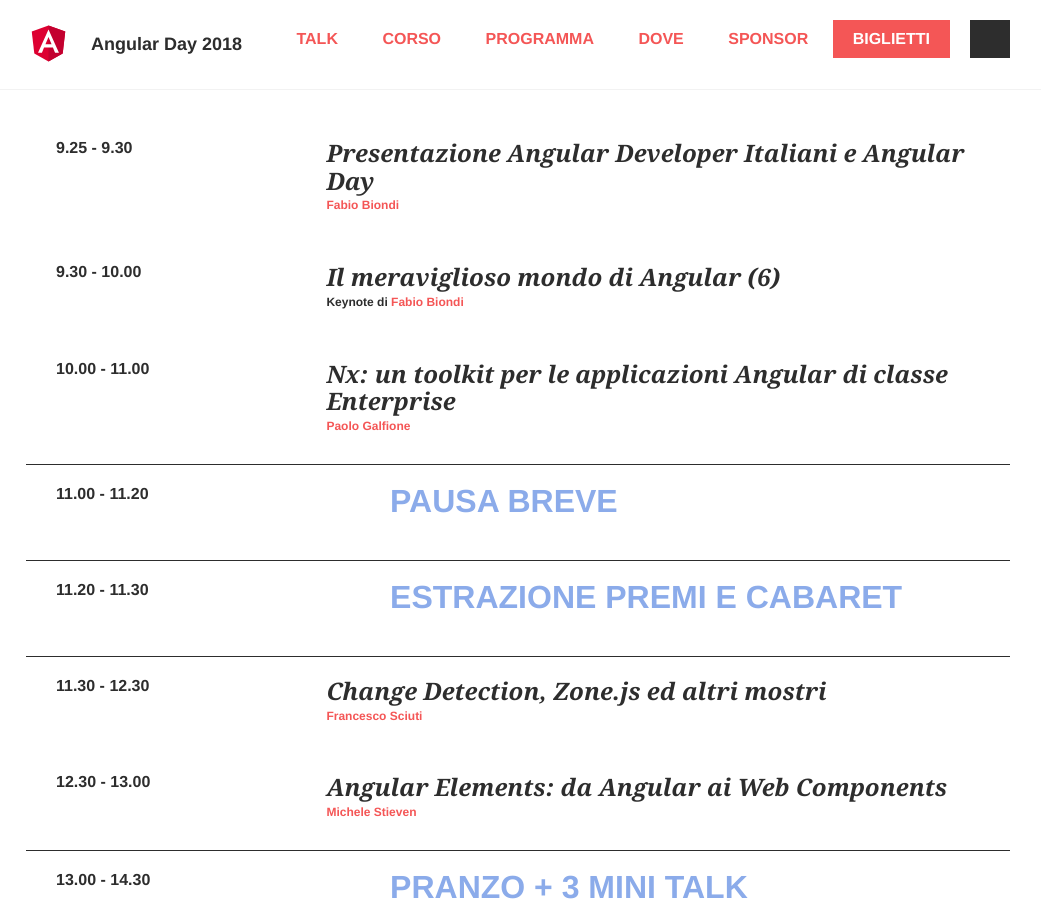
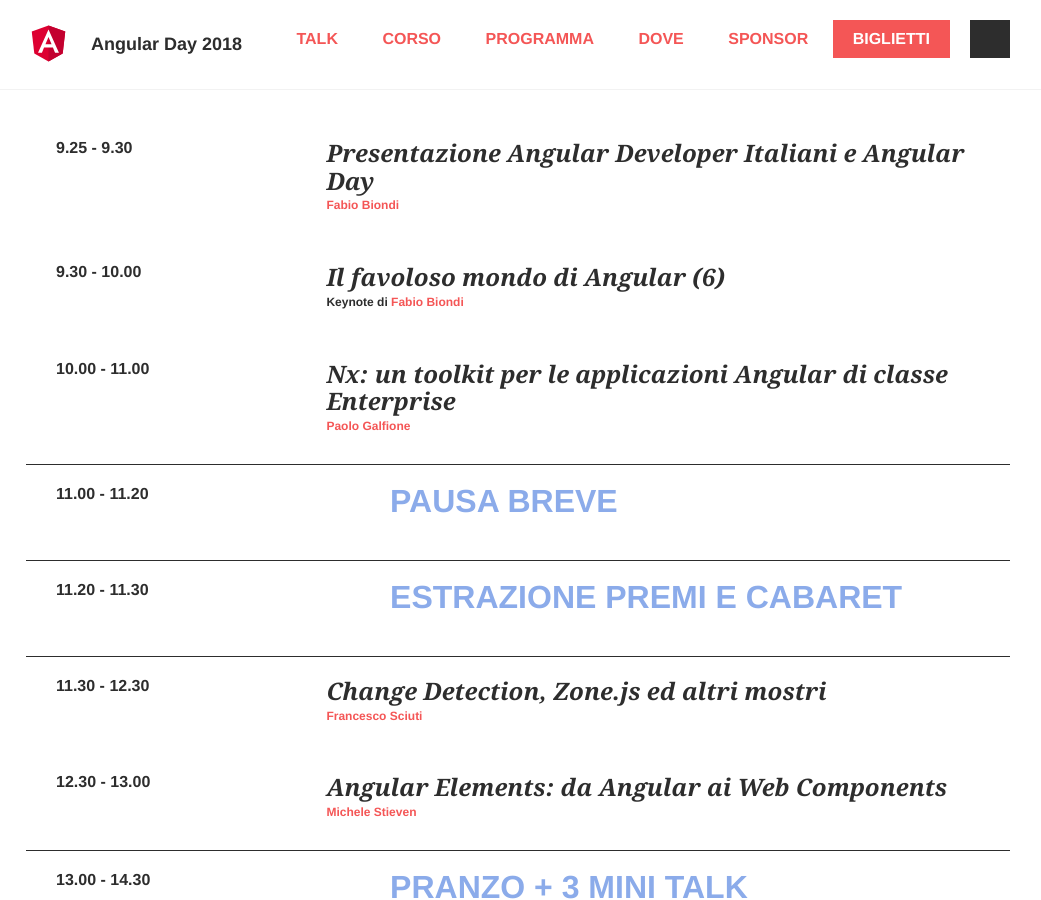
Before and after one commit to GrUSP/2018.angularday.it, a Jekyll site: the page built from schedule.html, in a window 1280 px wide and 900 px high, scrolled down 484 px. Shown: the whole window, without its empty margins (122-1163 px from the left). Built offline with Jekyll 4.4.1, drawn with Linux system fonts in a browser that asks for light colours; some web fonts are replaced; comment, search, counter and statistics services are not loaded.

Commit message:
Fixato titolo talk

```diff
--- a/_data/talks.yml
+++ b/_data/talks.yml
@@ -2,7 +2,7 @@
   speaker_id: fabio-biondi
   image: fabio-biondi.jpg
   keynote: true
-  title: "Il meraviglioso mondo di Angular (6)"
+  title: "Il favoloso mondo di Angular (6)"
   extract: >
     Vediamo insieme l'evoluzione di Angular e le moltissime novità introdotte nelle ultime release
 -
--- a/schedule.html
+++ b/schedule.html
@@ -17,7 +17,7 @@
         {% include schedule/event.html time='9.25 - 9.30' title='Presentazione Angular Developer Italiani e Angular Day' name='Fabio Biondi' fill='true' %}
 
         <tr>
-          {% include schedule/talk.html time='9.30 - 10.00' title='Il meraviglioso mondo di Angular (6)' speaker_id='fabio-biondi' fill='true' keynote='true' %}
+          {% include schedule/talk.html time='9.30 - 10.00' title='Il favoloso mondo di Angular (6)' speaker_id='fabio-biondi' fill='true' keynote='true' %}
           {% include schedule/talk.html time='10.00 - 11.00' title='Nx: un toolkit per le applicazioni Angular di classe Enterprise' speaker_id='paolo-galfione' fill='true' %}
         </tr>
 
```
